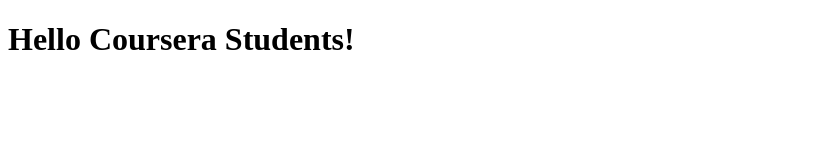
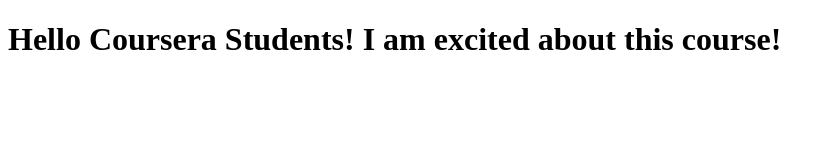
Before and after one commit to Gowthamlokesh/coursera-test, a plain HTML site: page index.html in a window 1280 px wide. Shown: the whole page, without its empty margins (0-834 px from the left). Drawn offline with Linux system fonts and the light colour scheme.

Commit message:
Second Web File Version.

```diff
--- a/index.html
+++ b/index.html
@@ -5,6 +5,6 @@
     <title> Hello Coursera</title>
   </head>
   <body>
-    <h1>Hello Coursera Students!</h1>
+    <h1>Hello Coursera Students! I am excited about this course!</h1>
   </body>
 </html>
```
